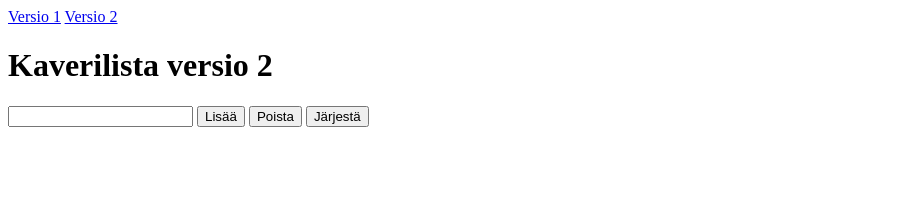
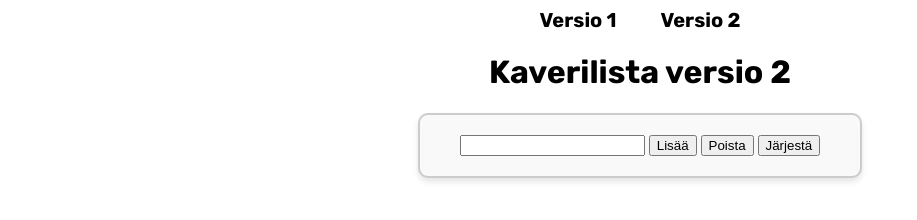
Before and after one commit to miikaxm/JavaScript-Kaverilista, a plain HTML site: page versio2.html in a window 1280 px wide. Shown: the whole page, without its empty margins (0-917 px from the left). Drawn offline with Linux system fonts and the light colour scheme.

Commit message:
Add HTML files for Kaverilista application and update stylesheet link in version 2

```diff
--- a/styles.css
+++ b/styles.css
@@ -0,0 +1,28 @@
+@import url('https://fonts.googleapis.com/css2?family=Lato:ital,wght@0,100;0,300;0,400;0,700;0,900;1,100;1,300;1,400;1,700;1,900&family=Rubik:ital,wght@0,300..900;1,300..900&display=swap');
+
+body {
+    text-align: center;
+    font-family: "Rubik", sans-serif;
+}
+
+nav a {
+    text-decoration: none;
+    color: black;
+    font-size: 20px;
+    font-weight: 700;
+    padding: 20px;
+}
+
+form {
+    max-width: 400px;
+    margin: 20px auto;
+    padding: 20px;
+    border: 2px solid #ccc;
+    border-radius: 10px;
+    background-color: #f9f9f9;
+    box-shadow: 0 4px 6px rgba(0, 0, 0, 0.1);
+}
+
+ol {
+    list-style-position: inside;
+}
--- a/versio2.html
+++ b/versio2.html
@@ -4,11 +4,11 @@
     <meta charset="UTF-8">
     <meta name="viewport" content="width=device-width, initial-scale=1.0">
     <title>Kaverilista versio 2</title>
-    <a href="styles.css"></a>
+    <link rel="stylesheet" href="styles.css">
 </head>
 <body>
     <nav>
-        <a href="main.html">Versio 1</a>
+        <a href="versio1.html">Versio 1</a>
         <a href="versio2.html">Versio 2</a>
     </nav>
     <h1>Kaverilista versio 2</h1>
```
Also changed, not shown: versio1.html (renamed from main.html, +3 -3 lines).
